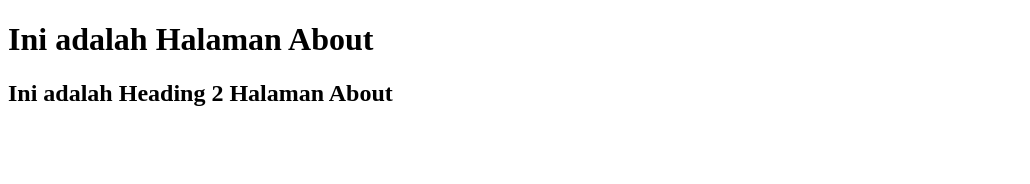
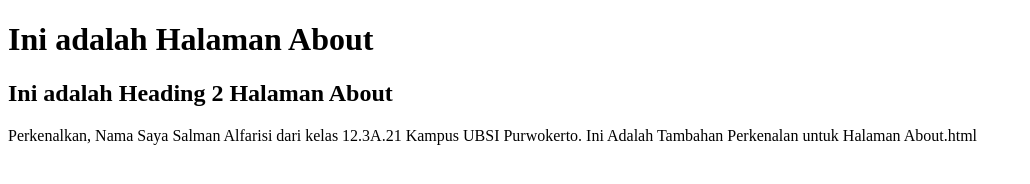
Before and after one commit to ubsisalmanalfarisi/latihan-git, a plain HTML site: page about.html in a window 1280 px wide. Shown: the whole page, without its empty margins (0-1030 px from the left). Drawn offline with Linux system fonts and the light colour scheme.

Commit message:
Tambahan Perkenalan Untuk About.Html

```diff
--- a/about.html
+++ b/about.html
@@ -11,6 +11,7 @@
 <body>
     <h1>Ini adalah Halaman About</h1>
     <h2>Ini adalah Heading 2 Halaman About</h2>
+    <p>Perkenalkan, Nama Saya Salman Alfarisi dari kelas 12.3A.21 Kampus UBSI Purwokerto. Ini Adalah Tambahan Perkenalan untuk Halaman About.html</p>
 </body>
 
 </html>
```
